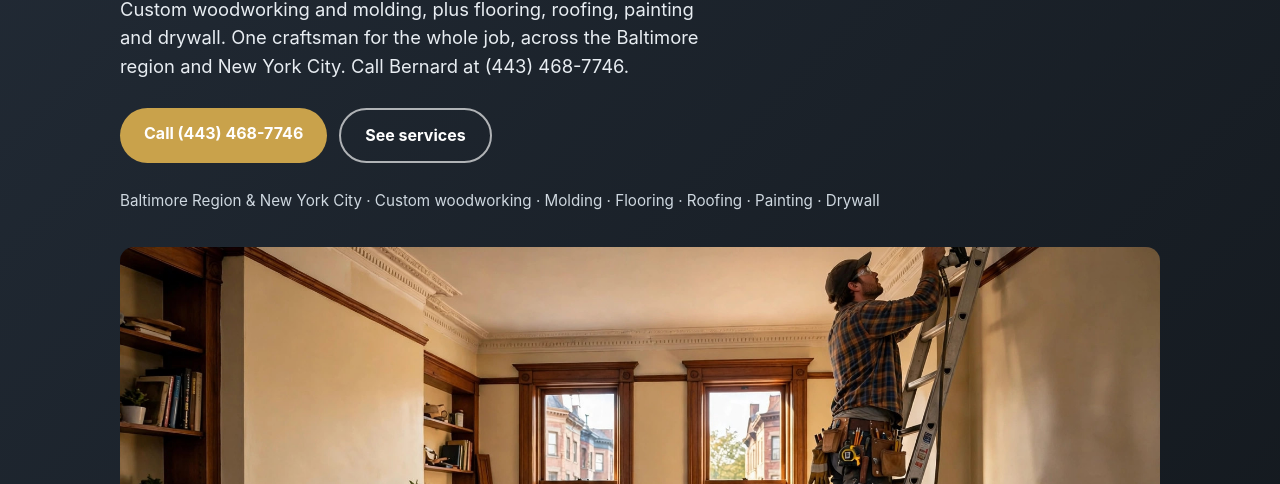
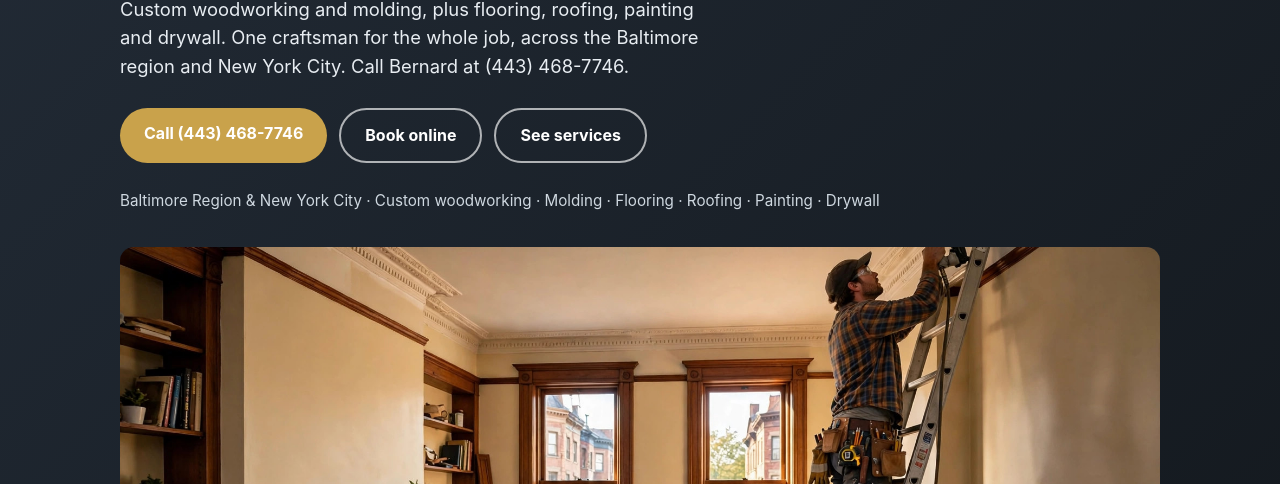
Before and after one commit to arellaeast/demo-staubyn, a plain HTML site: page index.html in a window 1280 px wide. Shown: the part 316-800 px from the top of the page. Drawn offline with Linux system fonts and the light colour scheme.

Commit message:
Demo site for ST Aubyn Carpentry (staubyn.jacobeast.com)

```diff
--- a/index.html
+++ b/index.html
@@ -85,6 +85,7 @@
     <p>Custom woodworking and molding, plus flooring, roofing, painting and drywall. One craftsman for the whole job, across the Baltimore region and New York City. Call Bernard at (443) 468-7746.</p>
     <div class="cta">
       <a class="btn btn-accent" href="tel:4434687746">Call (443) 468-7746</a>
+      <a class="btn btn-ghost" href="https://servicelite-tools.web.app/book/staubyn">Book online</a>
       <a class="btn btn-ghost" href="#services">See services</a>
     </div>
     <div class="trust">Baltimore Region & New York City · Custom woodworking · Molding · Flooring · Roofing · Painting · Drywall</div>
@@ -162,7 +163,7 @@
     <h2>Need a hand? We answer.</h2>
     <p>Call now and talk to ST Aubyn Carpentry — no phone trees, no waiting games.</p>
     <a class="btn btn-accent" href="tel:4434687746">Call (443) 468-7746</a>
-
+    <a class="btn btn-ghost" href="https://servicelite-tools.web.app/book/staubyn">Book online</a>
   </div>
 </div>
 
@@ -170,7 +171,7 @@
   <div class="wrap">
     <div>© 2026 ST Aubyn Carpentry · Baltimore, MD</div>
     <div class="demo-note">Concept demo website prepared by <a href="https://jacobeast.com">Jacob East</a> to show ST Aubyn Carpentry what a modern site could look like. This is not the official website of ST Aubyn Carpentry.</div>
-
+    <div style="margin-top:10px"><a href="https://servicelite-tools.web.app/login">Owner login</a></div>
   </div>
 </footer>
 </body>
```
